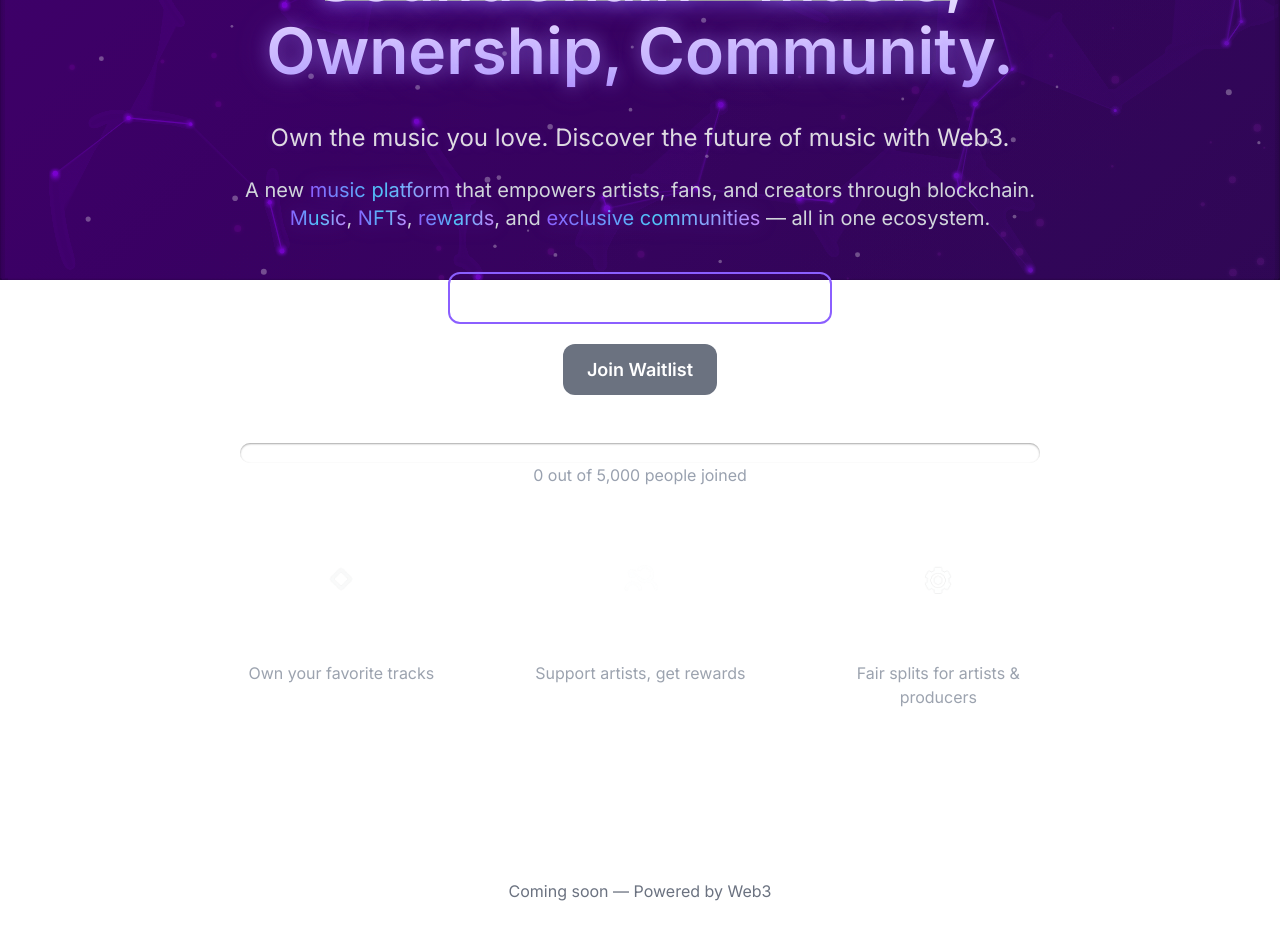
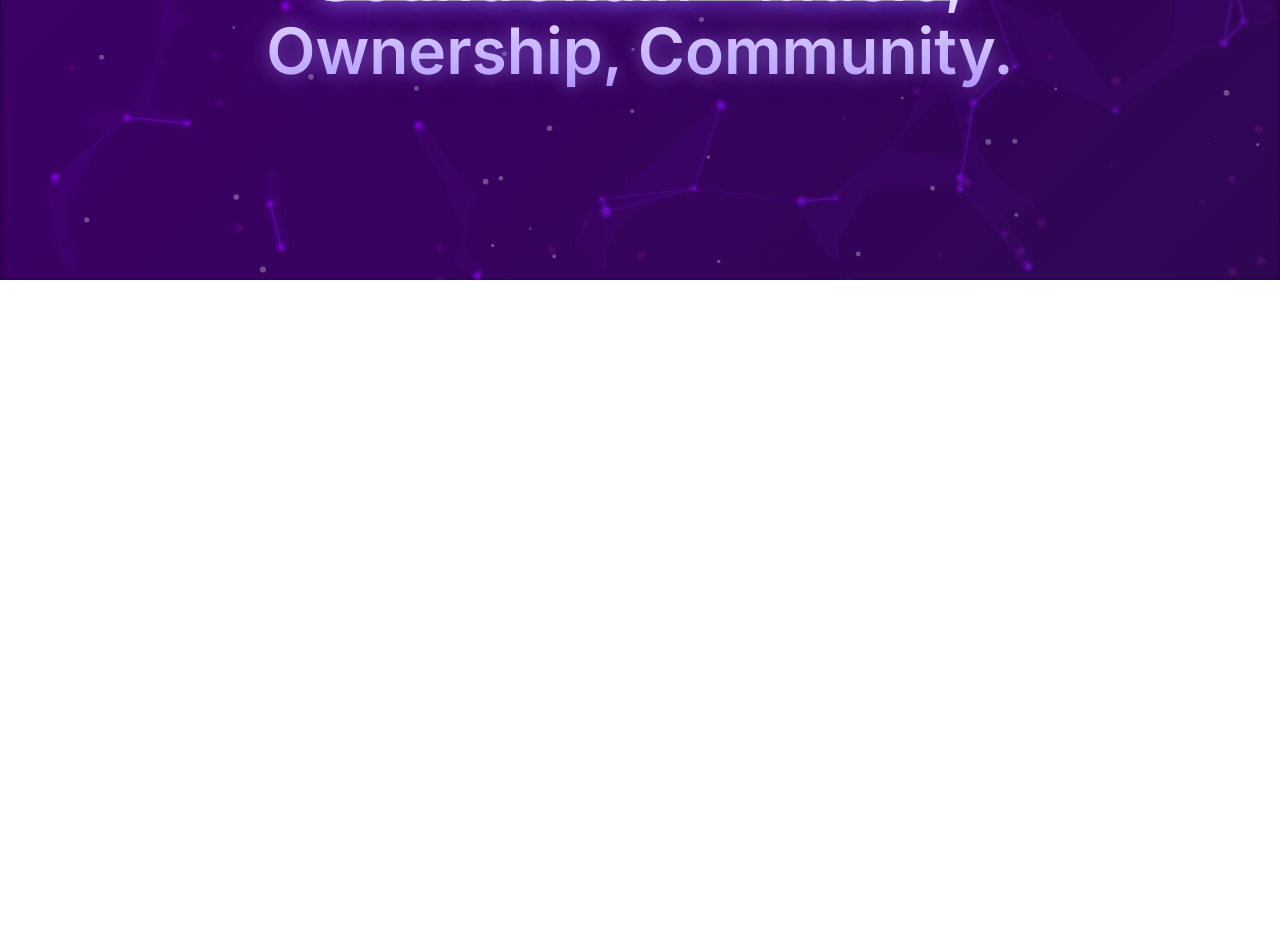
Before and after one commit to daily-aivey/soundchain-landing-page-new, a Next.js app: page / in a window 1280 px wide. Shown: the part 520-1447 px from the top of the page. After the commit the page ends 883 px from the top, so only its background shows below. Built offline with nearby package versions, Linux system fonts and the light colour scheme; no server answers; grey boxes are pictures that could not be loaded.

Commit message:
Fix: robust reveal (first-scroll guard) + accurate POST handling (no pre-check, 23505→409) + minor page submit success check

```diff
--- a/app/api/send/route.js
+++ b/app/api/send/route.js
@@ -1,5 +1,5 @@
 import { Resend } from 'resend';
-import { addSignup, getProgress, checkEmailExists } from '../../../lib/database.js';
+import { addSignup, getProgress } from '../../../lib/database.js';
 
 // Initialize Resend only if API key is available
 let resend;
@@ -21,32 +21,27 @@ export async function POST(req) {
       );
     }
 
-    // 2) Check duplicate first (best-effort)
+    // 3) Insert (idempotent via DB unique constraint)
+    let inserted = false;
     try {
-      const exists = await checkEmailExists(normalizedEmail);
-      if (exists) {
+      inserted = await addSignup(normalizedEmail);
+    } catch (e) {
+      const code = e?.code || e?.original?.code || e?.cause?.code;
+      if (code === '23505') {
+        // PostgreSQL unique_violation
         return new Response(
           JSON.stringify({ ok: false, error: 'Email already registered' }),
           { status: 409, headers: { 'content-type': 'application/json', 'cache-control': 'no-store' } }
         );
       }
-    } catch (_) {
-      // if check fails, proceed to insert and let unique constraint decide
-    }
-
-    // 3) Insert (idempotent via DB unique constraint)
-    let inserted = false;
-    try {
-      inserted = await addSignup(normalizedEmail);
-    } catch (e) {
-      // If DB reports unique violation or adapter returns false, treat as duplicate
       return new Response(
-        JSON.stringify({ ok: false, error: 'Email already registered' }),
-        { status: 409, headers: { 'content-type': 'application/json', 'cache-control': 'no-store' } }
+        JSON.stringify({ ok: false, error: 'Database error' }),
+        { status: 500, headers: { 'content-type': 'application/json', 'cache-control': 'no-store' } }
       );
     }
 
     if (!inserted) {
+      // Adapter indicated existing record (idempotent no-op)
       return new Response(
         JSON.stringify({ ok: false, error: 'Email already registered' }),
         { status: 409, headers: { 'content-type': 'application/json', 'cache-control': 'no-store' } }
--- a/app/page.tsx
+++ b/app/page.tsx
@@ -111,13 +111,13 @@ export default function Home() {
   // Enhanced sequential scroll-based reveal system supporting data-sequence
   useEffect(() => {
     let initialLoad = true;
-    const isMobileAtMount = window.innerWidth <= 768;
-    initialLoad = isMobileAtMount;
-    const initialWindowMs = isMobileAtMount ? 300 : 0;
-    const queued: { el: HTMLElement; sequence: number; baseDelay: number }[] = [];
-    setTimeout(() => {
-      initialLoad = false;
-      if (isMobileAtMount && queued.length) {
+    // Guard: reveal ANY [data-reveal] only after the user has scrolled at least once
+    let hasUserScrolled = false;
+    // We'll keep a queue that we can flush on first scroll (declared here so handlers can see it)
+    let queued: { el: HTMLElement; sequence: number; baseDelay: number }[] = [];
+
+    const flushQueued = () => {
+      if (!queued.length) return;
       queued
         .sort((a, b) => a.sequence - b.sequence)
         .forEach(({ el, sequence, baseDelay }) => {
@@ -131,6 +131,26 @@ export default function Home() {
           }, finalDelay);
         });
       queued.length = 0;
+    };
+
+    const onFirstScroll = () => {
+      hasUserScrolled = true;
+      flushQueued();
+      window.removeEventListener('scroll', onFirstScroll);
+    };
+    window.addEventListener('scroll', onFirstScroll, { once: true, passive: true });
+
+    const isMobileAtMount = window.innerWidth <= 768;
+    initialLoad = isMobileAtMount;
+    const initialWindowMs = isMobileAtMount ? 300 : 0;
+    // 'queued' declared above so we can flush it on first scroll
+    setTimeout(() => {
+      initialLoad = false;
+      if (isMobileAtMount && queued.length) {
+        if (hasUserScrolled) {
+          flushQueued();
+        }
+        // If user hasn't scrolled yet, queued items will flush on first scroll
       }
     }, initialWindowMs);
     const elements = Array.from(document.querySelectorAll<HTMLElement>('[data-reveal]'));
@@ -152,6 +172,15 @@ export default function Home() {
         entries.forEach(entry => {
           if (entry.isIntersecting) {
             const el = entry.target as HTMLElement;
+            // Do not reveal ANY [data-reveal] element until the user has scrolled at least once
+            if (!hasUserScrolled) {
+              if (isMobileAtMount && initialLoad) {
+                const sequence = parseInt(el.getAttribute('data-sequence') || '0', 10);
+                const baseDelay = parseInt(el.getAttribute('data-delay') || '0', 10);
+                queued.push({ el, sequence, baseDelay });
+              }
+              return; // keep observing; reveal after the first user scroll
+            }
             const sequence = parseInt(el.getAttribute('data-sequence') || '0', 10);
             const baseDelay = parseInt(el.getAttribute('data-delay') || '0', 10);
 
@@ -604,8 +633,8 @@ export default function Home() {
         data = { ok: false };
       }
 
-      // Check for successful email send, even if database failed
-      if (data.id) {
+      // Success: rely on HTTP status + presence of count/goal from API
+      if (response.ok && typeof data.count === 'number' && typeof data.goal === 'number') {
         // If we have an email ID, the email was successfully sent even if database failed
         setEmail('');
 
@@ -619,7 +648,6 @@ export default function Home() {
 
           // Update target progress to trigger new animation
           setTargetProgress(percentage);
-          setProgressVisible(true);
 
           console.log(`🎯 FORM SUBMISSION: Updated progress to ${percentage.toFixed(2)}% (${data.count}/${data.goal})`);
         }
```
Lines whose indentation alone changed are shown as unchanged.
